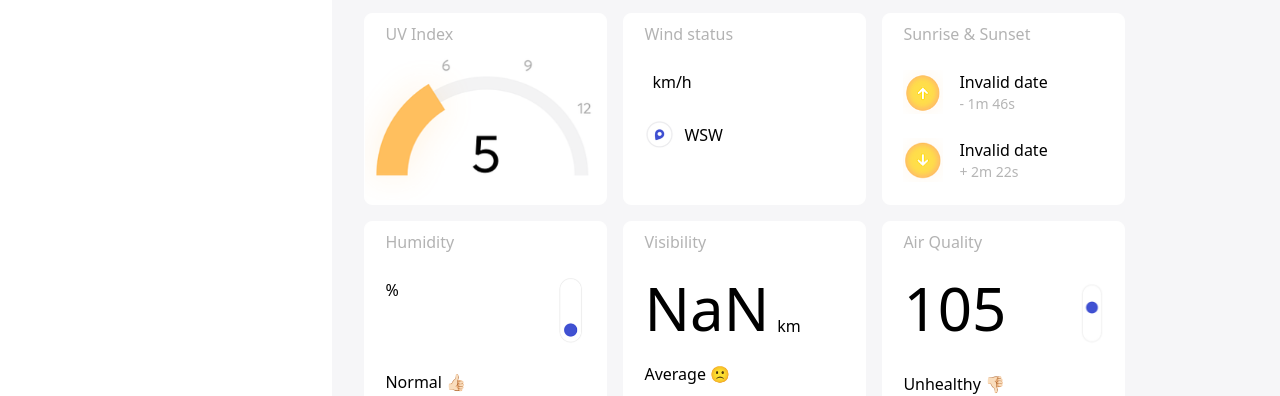
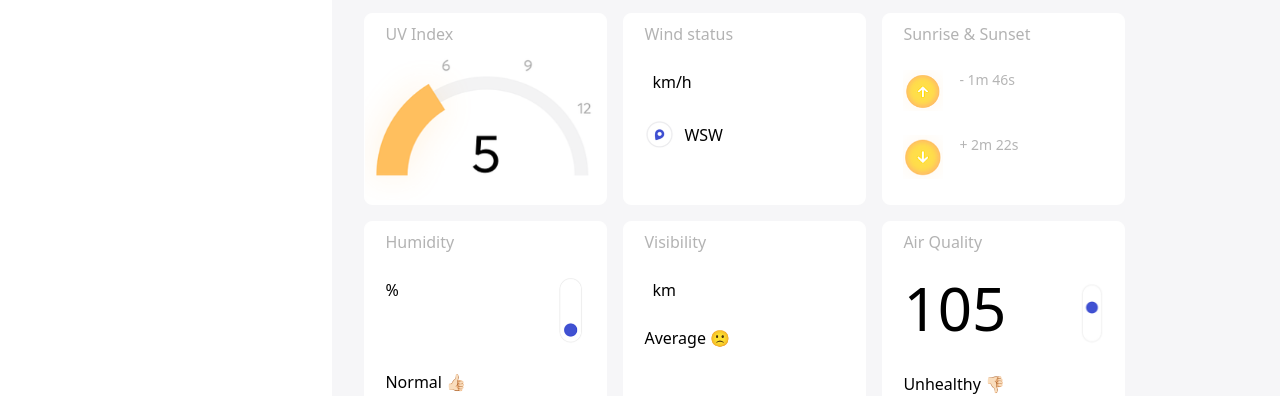
Before and after one commit to ashkings/weather-app, a React (Create React App) app: page / in a window 1280 px wide. Shown: the part 160-556 px from the top of the page. Built offline with nearby package versions, Linux system fonts and the light colour scheme; no server answers.

Commit message:
feat: handle null check

```diff
--- a/src/components/DetailView/Highlight.js
+++ b/src/components/DetailView/Highlight.js
@@ -48,7 +48,7 @@ function Highlight() {
         <div className="flex flex-col gap-6 bg-white border border-white rounded-lg py-2 px-5 w-[27.5%] h-48">
           <div className="text-[#B3B3B3]">Wind status</div>
           <div className="flex gap-2 items-end">
-            <div className="text-6xl">{weatherDetails?.wind?.speed}</div>
+            <div className="text-6xl">{weatherDetails?.wind?.speed || ""}</div>
             <div>km/h</div>
           </div>
 
@@ -63,7 +63,9 @@ function Highlight() {
             <img alt="sunrise" src={sunrise} className="w-10" />
             <div>
               <div>
-                {moment(weatherDetails?.sys?.sunrise * 1000).format("h:mm A")}
+                {weatherDetails?.sys?.sunrise
+                  ? moment(weatherDetails?.sys?.sunrise * 1000).format("h:mm A")
+                  : ""}
               </div>
               <div className="text-sm text-[#B5B5B5]">- 1m 46s</div>
             </div>
@@ -72,7 +74,9 @@ function Highlight() {
             <img alt="sunset" src={sunset} className="w-10" />
             <div>
               <div>
-                {moment(weatherDetails?.sys?.sunset * 1000).format("h:mm A")}
+                {weatherDetails?.sys?.sunset
+                  ? moment(weatherDetails?.sys?.sunset * 1000).format("h:mm A")
+                  : ""}
               </div>
               <div className="text-sm text-[#B5B5B5]">+ 2m 22s</div>
             </div>
@@ -82,7 +86,9 @@ function Highlight() {
           <div className="text-[#B3B3B3]">Humidity</div>
           <div className="flex justify-between">
             <div>
-              <span className="text-6xl">{weatherDetails?.main?.humidity}</span>{" "}
+              <span className="text-6xl">
+                {weatherDetails?.main?.humidity || ""}
+              </span>{" "}
               <span className="absolute">%</span>
             </div>
             <img alt="humidity" src={humidity} className="w-8" />
@@ -94,7 +100,9 @@ function Highlight() {
           <div className="text-[#B3B3B3]">Visibility</div>
           <div className="flex gap-2 items-end">
             <div className="text-6xl">
-              {parseFloat(weatherDetails?.visibility / 1000).toFixed(2)}
+              {weatherDetails?.visibility
+                ? parseFloat(weatherDetails?.visibility / 1000).toFixed(2)
+                : ""}
             </div>
             <div>km</div>
           </div>
```
